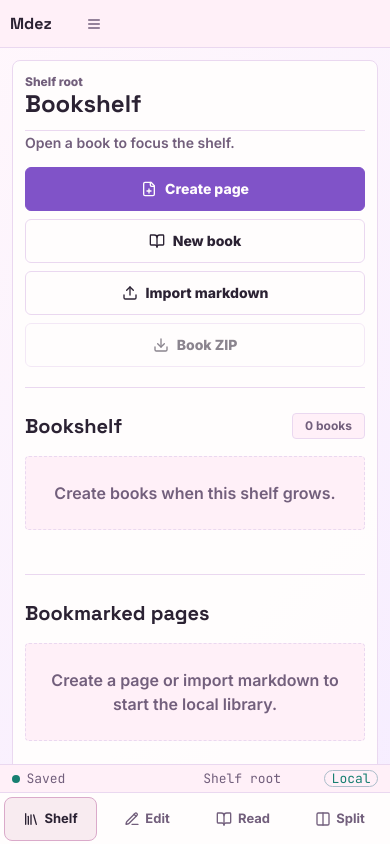
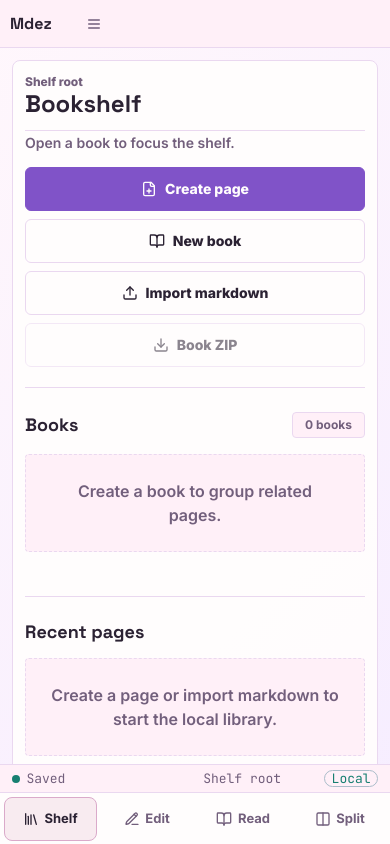
Before and after one commit to ny147/mdez, a Next.js app: page / in a window 390 px wide. Built offline with nearby package versions, Linux system fonts and the light colour scheme; a web font is replaced by a local one.

Commit message:
fix: refine responsive shelf hierarchy

```diff
--- a/src/app/styles/workspace.css
+++ b/src/app/styles/workspace.css
@@ -660,6 +660,56 @@ body {
 
 .workspace-section:first-child { border-top: 0; }
 
+.workspace-section-title {
+  color: var(--color-ink);
+  font-family: var(--font-display);
+  font-size: 1.125rem;
+  font-weight: 650;
+  line-height: 1.2;
+  text-wrap: balance;
+}
+
+.shelf-command-bar {
+  display: flex;
+  flex-direction: column;
+  gap: var(--space-3);
+}
+
+.shelf-guidance {
+  max-width: 65ch;
+  text-wrap: pretty;
+}
+
+.shelf-primary-actions {
+  display: grid;
+  grid-template-columns: minmax(0, 1fr);
+  gap: var(--space-2);
+}
+
+.shelf-primary-actions > button {
+  width: 100%;
+  white-space: nowrap;
+}
+
+@media (min-width: 768px) and (max-width: 1199px) {
+  .shelf-primary-actions {
+    grid-template-columns: repeat(2, minmax(0, 1fr));
+  }
+}
+
+@media (min-width: 1200px) {
+  .shelf-command-bar {
+    flex-direction: row;
+    align-items: center;
+    justify-content: space-between;
+  }
+
+  .shelf-primary-actions {
+    grid-auto-flow: column;
+    grid-template-columns: repeat(4, max-content);
+  }
+}
+
 
 @media (max-width: 1023px) {
   .workspace-sidebar {
--- a/src/components/mdez/ShelfPane.tsx
+++ b/src/components/mdez/ShelfPane.tsx
@@ -47,13 +47,11 @@ export function ShelfPane({
 
   return (
     <div className="grid min-h-0 flex-1 gap-5 overflow-hidden">
-      <div className="flex flex-col gap-3 md:flex-row md:items-center md:justify-between">
-        <div>
-          <p className="text-sm font-semibold leading-6 text-muted">
-            {openBook ? `${openBook.name} is open. Bookmarked pages are filtered to this book.` : "Open a book to focus the shelf."}
-          </p>
-        </div>
-        <div className="flex flex-col gap-2 sm:flex-row">
+      <div className="shelf-command-bar">
+        <p className="shelf-guidance text-sm font-semibold leading-6 text-muted">
+          {openBook ? `${openBook.name} is open. Recent pages are filtered to this book.` : "Open a book to focus the shelf."}
+        </p>
+        <div className="shelf-primary-actions">
           <button type="button" onClick={onCreateDocument} aria-label={createPageLabel} className="primary-button px-4 py-2">
             <FilePlus aria-hidden="true" className="h-4 w-4" />
             {createPageLabel}
@@ -82,8 +80,8 @@ export function ShelfPane({
 
       <section className="workspace-section min-w-0" aria-labelledby="bookshelf-title">
         <div className="mb-4 flex items-center justify-between gap-3">
-          <h2 id="bookshelf-title" className="font-display text-xl font-black text-ink">
-            Bookshelf
+          <h2 id="bookshelf-title" className="workspace-section-title">
+            Books
           </h2>
           <span className="rounded border border-border bg-panel px-3 py-1 text-xs font-bold text-muted">
             {sortedFolders.length} {sortedFolders.length === 1 ? "book" : "books"}
@@ -92,7 +90,7 @@ export function ShelfPane({
 
         {sortedFolders.length === 0 ? (
           <div className="rounded border border-dashed border-border bg-panel p-6 text-center">
-            <p className="font-semibold text-muted">{isReady ? "Create books when this shelf grows." : "Indexing local library..."}</p>
+            <p className="font-semibold text-muted">{isReady ? "Create a book to group related pages." : "Indexing local library..."}</p>
           </div>
         ) : (
           <div className="overflow-x-auto pb-3">
@@ -124,10 +122,10 @@ export function ShelfPane({
         )}
       </section>
 
-      <section className="workspace-section min-h-0 overflow-hidden" aria-labelledby="bookmarked-pages-title">
+      <section className="workspace-section min-h-0 overflow-hidden" aria-labelledby="recent-pages-title">
         <div className="mb-4 flex items-center justify-between gap-3">
-          <h2 id="bookmarked-pages-title" className="font-display text-xl font-black text-ink">
-            Bookmarked pages
+          <h2 id="recent-pages-title" className="workspace-section-title">
+            Recent pages
           </h2>
           {openBook ? <span className="text-sm font-semibold text-muted">{openBook.name}</span> : null}
         </div>
@@ -139,7 +137,7 @@ export function ShelfPane({
             </p>
           </div>
         ) : (
-          <ul className="grid gap-3 sm:grid-cols-2 xl:grid-cols-3" aria-label="Bookmarked pages">
+          <ul className="grid gap-3 sm:grid-cols-2 xl:grid-cols-3" aria-label="Recent pages">
             {visiblePages.map((document) => {
               const parentBook = folders.find((folder) => folder.id === document.folderId)?.name ?? "Shelf root";
               const updated = formatRelativeTime(document.updatedAt);
@@ -157,7 +155,7 @@ export function ShelfPane({
                   >
                     <span className="block truncate font-display text-base font-black text-ink">{document.title}</span>
                     <span className="mt-2 block truncate text-sm font-semibold text-muted">{parentBook}</span>
-                    <span className="mt-3 block text-xs font-bold text-accent-files">Updated {updated}</span>
+                    <span className="mt-3 block text-[0.8125rem] font-bold text-accent-files">Updated {updated}</span>
                   </button>
                 </li>
               );
```
Also changed, not shown: 1 other file (tests, documents, lock files or other folders).
